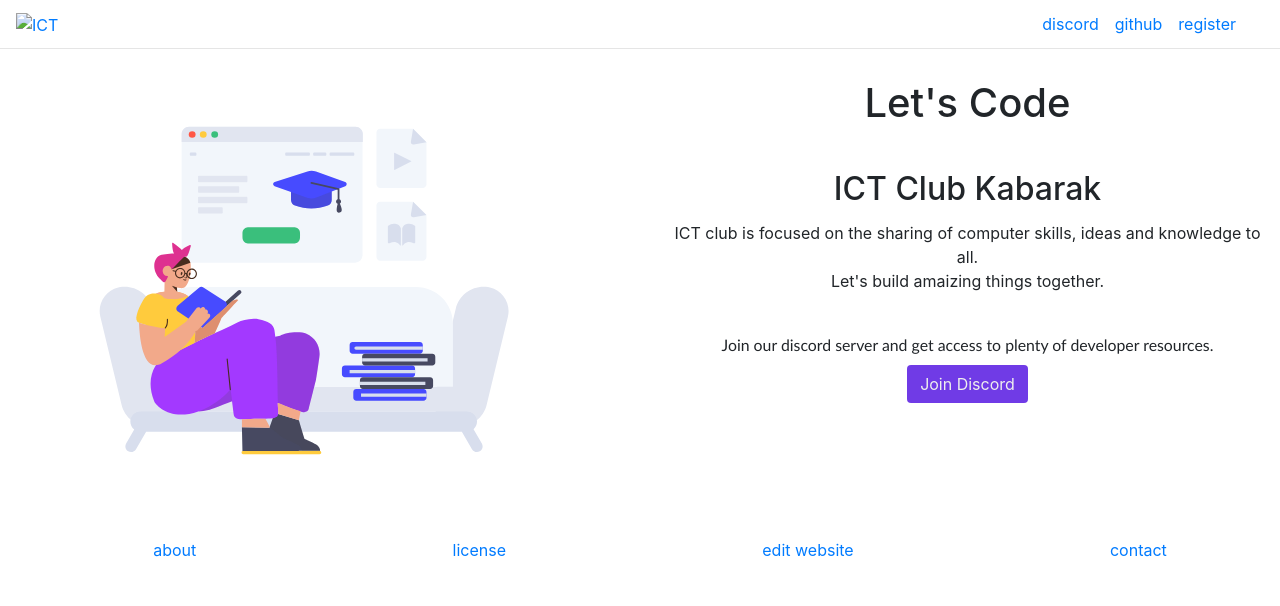
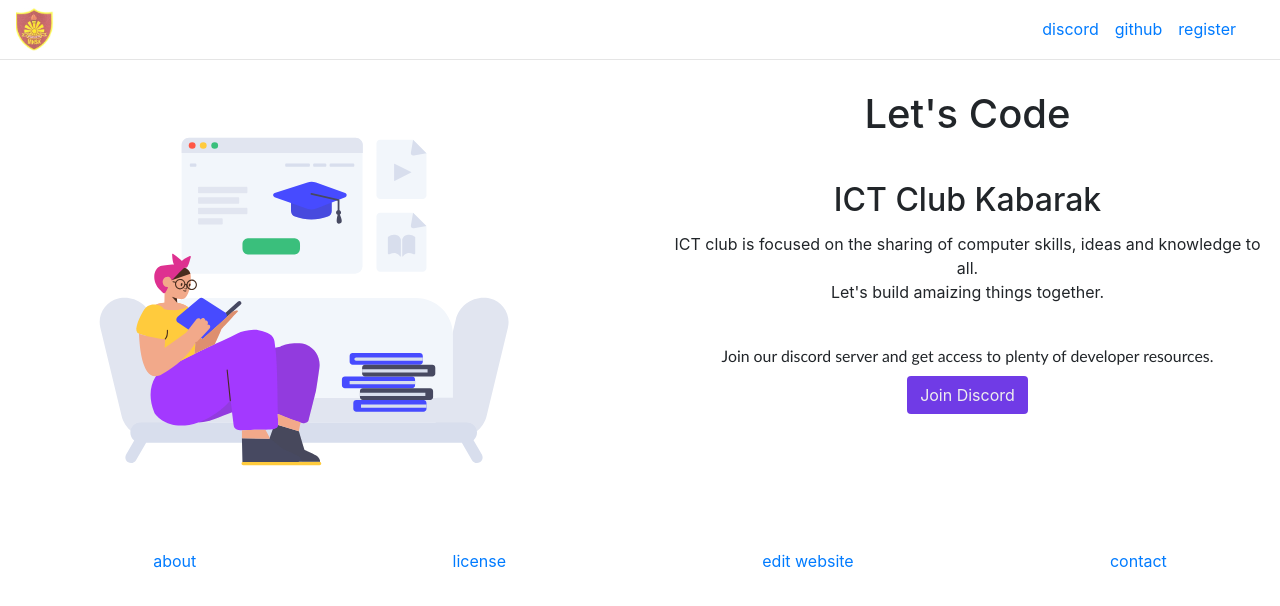
Before and after one commit to Ict-kabarak/ict-kabarak.github.io, a plain HTML site: page index.html in a window 1280 px wide. Drawn offline with Linux system fonts and the light colour scheme.

Commit message:
logo time

```diff
--- a/css/style.css
+++ b/css/style.css
@@ -12,6 +12,10 @@ body {
 }
 nav {
   background: #fff !important;
+}
+#logo{
+  width: 40px;
+  height: auto;
 }
 hr {
   margin-top: 0 !important;
--- a/index.html
+++ b/index.html
@@ -23,7 +23,7 @@
     <div id="app">
         <nav class="navbar sticky-top navbar-expand-md py-2 navbar-light">
             <a @click.prevent="updateType(1)" href="index.html">
-                <img title="logo" src="img/logo.png" alt="ICT" />
+                <img id="logo" title="Home page" src="img/logo.ico" alt="ICT" />
             </a>
             <button class="navbar-toggler collapsed" type="button" data-toggle="collapse"
                 data-target="#navbarSupportedContent" aria-controls="navbarSupportedContent" aria-expanded="false"
```
Also changed, not shown: img/logo.ico (added).
